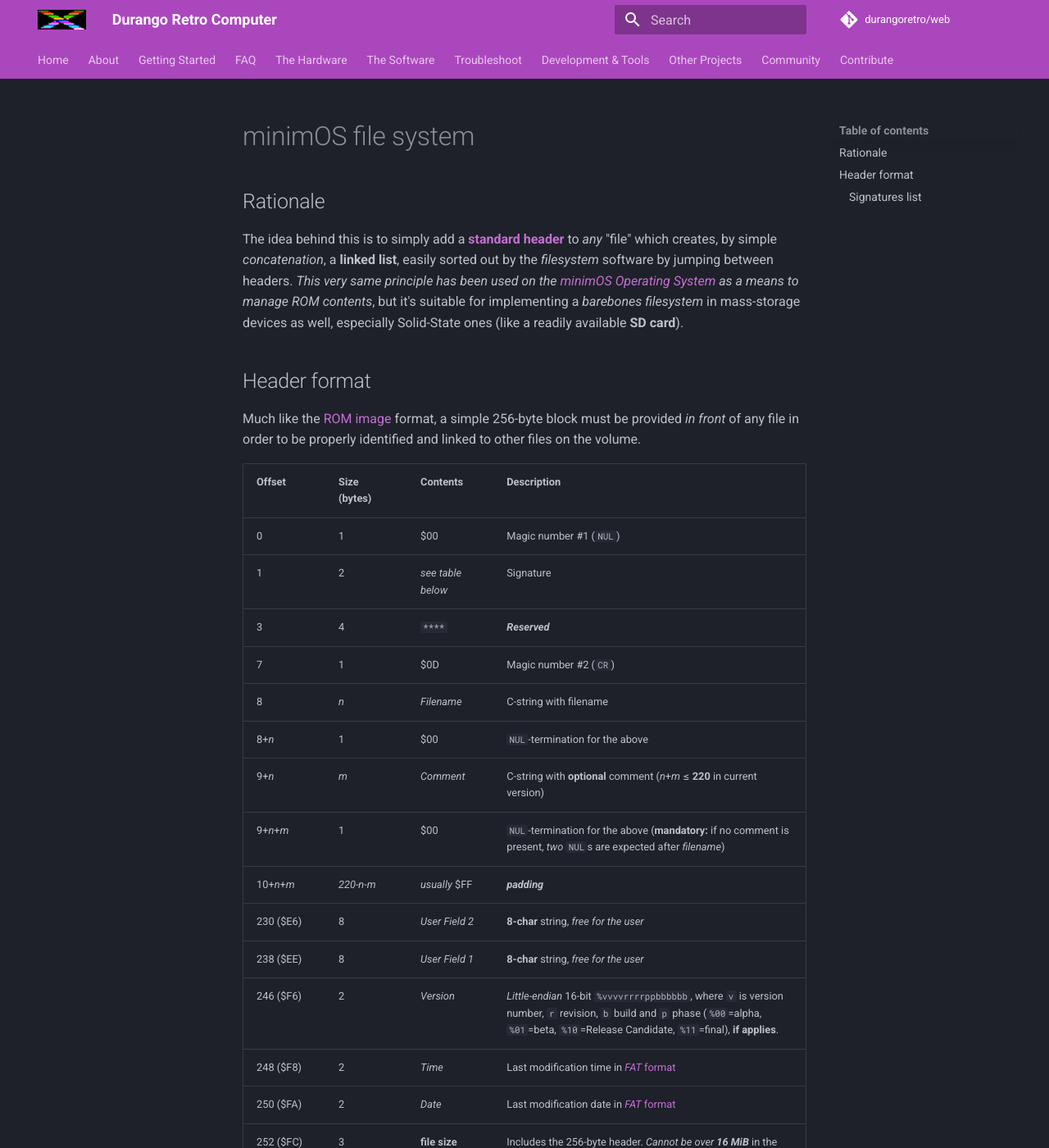
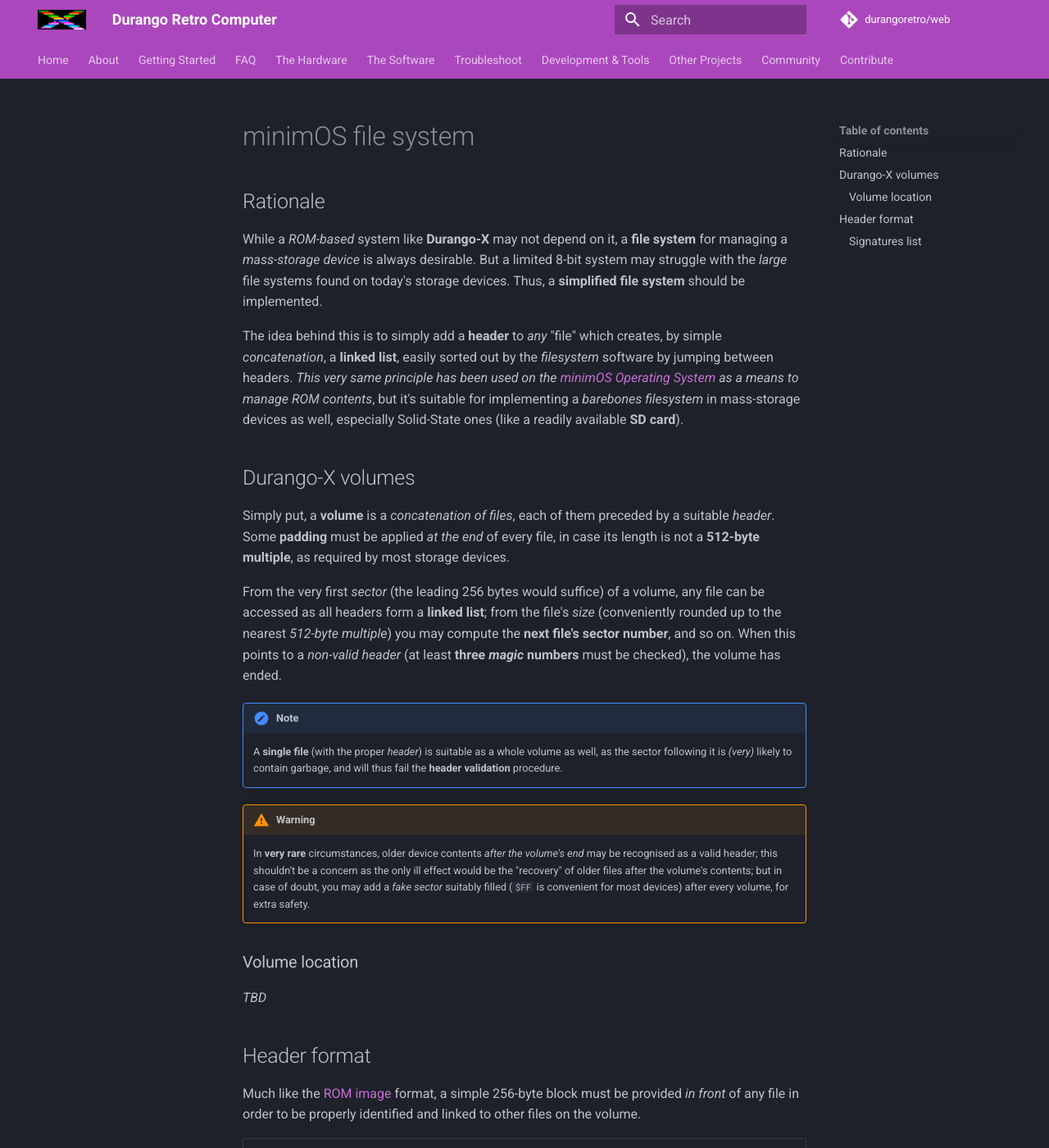
Before and after one commit to durangoretro/web, an MkDocs documentation site: the page built from docs/software/filesys.md, in a window 1280 px wide and 1400 px high. Shown: the whole window at 82% size. Built offline with MkDocs 1.6.1 and Material for MkDocs 9.7.7, drawn with Linux system fonts in a browser that asks for light colours; comment, search, counter and statistics services are not loaded; some of the changed text lies outside the part shown.

Commit message:
more info about filesystem

```diff
--- a/docs/software/filesys.md
+++ b/docs/software/filesys.md
@@ -2,9 +2,28 @@
 
 ## Rationale
 
-The idea behind this is to simply add a [**standard header**](header.md) to _any_ "file" which creates, by simple _concatenation_, a
-**linked list**, easily sorted out by the _filesystem_ software by jumping between headers. _This very same principle has been used on the
+While a _ROM-based_ system like **Durango-X** may not depend on it, a **file system** for managing a _mass-storage device_ is always desirable. But a limited 8-bit system may struggle with the _large_ file systems found on today's storage devices. Thus, a **simplified file system** should be implemented.
+
+The idea behind this is to simply add a **header** to _any_ "file" which creates, by simple _concatenation_, a **linked list**, easily sorted out by the _filesystem_ software by jumping between headers. _This very same principle has been used on the
 [minimOS Operating System](https://github.com/zuiko21/minimOS) as a means to manage ROM contents_, but it's suitable for implementing a _barebones filesystem_ in mass-storage devices as well, especially Solid-State ones (like a readily available **SD card**).
+
+## Durango-X volumes
+
+Simply put, a **volume** is a _concatenation of files_, each of them preceded by a suitable _header_. Some **padding** must be applied _at the end_ of every file, in case its length is not a **512-byte multiple**, as required by most storage devices.
+
+From the very first _sector_ (the leading 256 bytes would suffice) of a volume, any file can be accessed as all headers form a **linked list**; from the file's _size_ (conveniently rounded up to the nearest _512-byte multiple_) you may compute the **next file's sector number**, and so on. When this points to a _non-valid header_ (at least **three _magic_ numbers** must be checked), the volume has ended.
+
+!!! note
+
+	A **single file** (with the proper _header_) is suitable as a whole volume as well, as the sector following it is _(very)_ likely to contain garbage, and will thus fail the **header validation** procedure.
+
+!!! warning
+
+	In **very rare** circumstances, older device contents _after the volume's end_ may be recognised as a valid header; this shouldn't be a concern as the only ill effect would be the "recovery" of older files after the volume's contents; but in case of doubt, you may add a _fake sector_ suitably filled (`$FF` is convenient for most devices) after every volume, for extra safety.
+
+### Volume location
+
+_TBD_
 
 ## Header format
 
@@ -23,20 +42,24 @@
 |10+_n_+_m_|_220-n-m_|_usually_ $FF|_**padding**_|
 |230 ($E6)|8        |_User Field 2_|**8-char** string, _free for the user_|
 |238 ($EE)|8        |_User Field 1_|**8-char** string, _free for the user_|
-|246 ($F6)|2        |_Version_     |_Little-endian_ 16-bit `%vvvvrrrrppbbbbbb`, where `v` is version number, `r` revision, `b` build and `p` phase (`%00`=alpha, `%01`=beta, `%10`=Release Candidate, `%11`=final), **if applies**.|
+|246 ($F6)|2        |_Version_ (if applies)|_Little-endian_ 16-bit `%vvvvrrrrppbbbbbb`, where `v` is version number, `r` revision, `b` build and `p` phase (`%00`=alpha, `%01`=beta, `%10`=Release Candidate, `%11`=final).|
 |248 ($F8)|2        |_Time_        |Last modification time in [_FAT_ format](https://en.wikipedia.org/wiki/Design_of_the_FAT_file_system#Directory_entry)|
 |250 ($FA)|2        |_Date_        |Last modification date in [_FAT_ format](https://en.wikipedia.org/wiki/Design_of_the_FAT_file_system#Directory_entry)|
-|252 ($FC)|3        |**file size** |Includes the 256-byte header. _Cannot be over **16 MiB**_ in the current implementation; most likely _below 64 KiB_.|
+|252 ($FC)|3        |**file size** |**Includes the 256-byte header**. _Cannot be over **16 MiB**_ in the current implementation; most likely _below 64 KiB_.|
 |255 ($FF)|1		|$00           |Magic number #3 (`NUL`)|
 
 ### Signatures list
 
 In order not to depend on _file extensions_, the minimOS file systems adds a non-mutable file signature which describes the **type of file** stored afterwards. _**Currently supported** signatures are shown in the table below:_
 
-|Signature|Max. size|Type|
-|---------|---------|----|
-|`dX`     |< 64 KiB |executable [ROM image](header.md)|
-|`dA`     |< 16 MiB |generic file|
-|`dL`     |≤ 16 MiB |**free space**|
-|`dR`     |**8 KiB**|HIRES screen dump (256x256 1bpp)|
-|`dS`     |**8 KiB**|Colour screen dump (128x128 [4bpp](../hardware/palette.md))|
+|Signature|Size|Type|
+|---------|----|----|
+|`dX`     |< 64 KiB|executable [ROM image](header.md)|
+|`dA`     |< 16 MiB|generic file|
+|`dL`     |≤ 16 MiB|**free space**|
+|`dR`     |**8.5 KiB**|HIRES screen dump (256x256 1bpp)|
+|`dS`     |**8.5 KiB**|Colour screen dump (128x128 [4bpp](../hardware/palette.md))|
+
+!!! note
+
+	Screen dumps include a **256-byte _empty_ leader**, in order to be _sector-aligned_.
```
